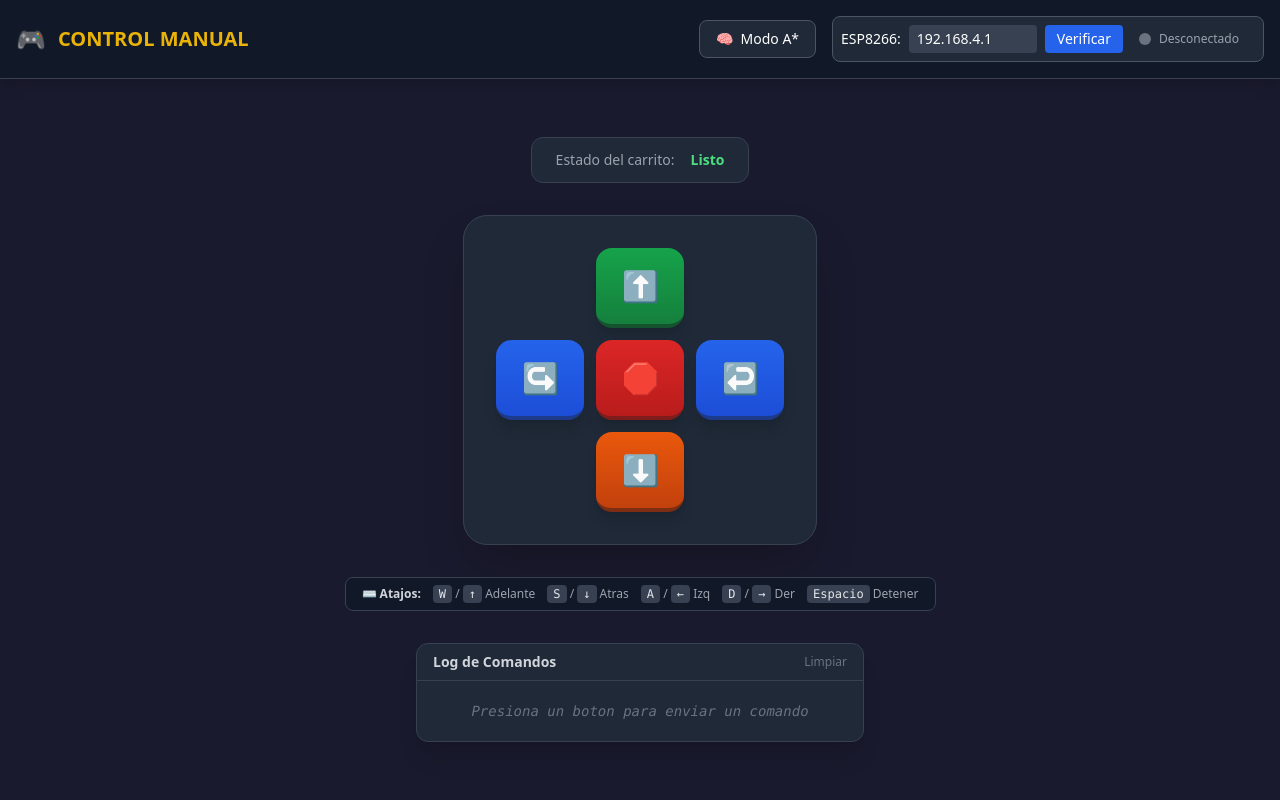
After one commit to gandhisagastume/carrito-ia, a Django app: page /manual/ in a window 1280 px wide. The commit adds this page. Run offline with Django 5.2, Linux system fonts and the light colour scheme; some libraries are stand-ins or nearby versions.

Commit message:
feat: agregar control manual del carrito con pagina separada y endpoint /manual en ESP8266

```diff
--- /dev/null
+++ b/grid/static/js/manual.js
@@ -0,0 +1,204 @@
+document.addEventListener('DOMContentLoaded', () => {
+    // ── CSRF helper ──
+    function getCookie(name) {
+        let cookieValue = null;
+        if (document.cookie && document.cookie !== '') {
+            const cookies = document.cookie.split(';');
+            for (let i = 0; i < cookies.length; i++) {
+                const cookie = cookies[i].trim();
+                if (cookie.substring(0, name.length + 1) === (name + '=')) {
+                    cookieValue = decodeURIComponent(cookie.substring(name.length + 1));
+                    break;
+                }
+            }
+        }
+        return cookieValue;
+    }
+
+    // ── Estado ──
+    let isSending = false;
+    const espIpInput = document.getElementById('espIp');
+    const commandLog = document.getElementById('commandLog');
+    const carStatus = document.getElementById('carStatus');
+
+    // ── Log helpers ──
+    function addLogEntry(icon, text, colorClass = 'text-gray-300') {
+        // Quitar el placeholder si existe
+        if (commandLog.children.length === 1 && commandLog.children[0].classList.contains('italic')) {
+            commandLog.innerHTML = '';
+        }
+
+        const entry = document.createElement('div');
+        entry.className = `log-entry flex items-center gap-2 px-2 py-1 rounded log-flash ${colorClass}`;
+        const time = new Date().toLocaleTimeString('es-ES', { hour12: false, hour: '2-digit', minute: '2-digit', second: '2-digit' });
+        entry.innerHTML = `<span class="text-gray-500 text-xs">${time}</span><span>${icon}</span><span>${text}</span>`;
+        commandLog.insertBefore(entry, commandLog.firstChild);
+
+        // Limitar a 50 entradas
+        while (commandLog.children.length > 50) {
+            commandLog.removeChild(commandLog.lastChild);
+        }
+    }
+
+    document.getElementById('btnClearLog').addEventListener('click', () => {
+        commandLog.innerHTML = '<div class="text-gray-500 italic text-center py-2">Presiona un boton para enviar un comando</div>';
+    });
+
+    // ── Enviar comando ──
+    async function sendCommand(action) {
+        const ip = espIpInput.value.trim();
+        if (!ip) {
+            addLogEntry('⚠️', 'Falta la IP del ESP8266', 'text-yellow-400');
+            return;
+        }
+
+        if (isSending) {
+            addLogEntry('⏳', 'Espera a que termine el comando anterior...', 'text-yellow-400');
+            return;
+        }
+
+        isSending = true;
+        carStatus.innerText = 'Enviando...';
+        carStatus.className = 'text-yellow-400 font-bold text-sm';
+
+        const actionLabels = {
+            'FORWARD':  { icon: '⬆️', text: 'Avanzar' },
+            'BACKWARD': { icon: '⬇️', text: 'Retroceder' },
+            'LEFT':     { icon: '↪️', text: 'Giro Izquierda 90°' },
+            'RIGHT':    { icon: '↩️', text: 'Giro Derecha 90°' },
+            'STOP':     { icon: '🛑', text: 'Detener' }
+        };
+        const label = actionLabels[action];
+
+        try {
+            const csrfToken = document.querySelector('[name=csrfmiddlewaretoken]')?.value || getCookie('csrftoken');
+            const res = await fetch('/api/manual-command/', {
+                method: 'POST',
+                headers: {
+                    'Content-Type': 'application/json',
+                    'X-CSRFToken': csrfToken
+                },
+                body: JSON.stringify({ esp_ip: ip, action: action })
+            });
+            const data = await res.json();
+
+            if (data.success) {
+                addLogEntry(label.icon, `${label.text} — Enviado a ${ip}`, 'text-green-400');
+                carStatus.innerText = 'Listo';
+                carStatus.className = 'text-green-400 font-bold text-sm';
+            } else {
+                addLogEntry('❌', `${label.text} — Error: ${data.error || 'Desconocido'}`, 'text-red-400');
+                carStatus.innerText = 'Error';
+                carStatus.className = 'text-red-400 font-bold text-sm';
+            }
+        } catch (e) {
+            addLogEntry('❌', `${label.text} — Fallo de red: ${e.message}`, 'text-red-400');
+            carStatus.innerText = 'Desconectado';
+            carStatus.className = 'text-red-400 font-bold text-sm';
+        } finally {
+            isSending = false;
+            // Restaurar estado luego de un rato si estaba en error
+            setTimeout(() => {
+                if (carStatus.innerText !== 'Enviando...') {
+                    carStatus.innerText = 'Listo';
+                    carStatus.className = 'text-green-400 font-bold text-sm';
+                }
+            }, 2000);
+        }
+    }
+
+    // ── Botones ──
+    document.querySelectorAll('.control-btn').forEach(btn => {
+        const action = btn.dataset.action;
+        btn.addEventListener('click', () => sendCommand(action));
+    });
+
+    // ── Teclado ──
+    const keyMap = {
+        'ArrowUp':    'FORWARD',
+        'w':          'FORWARD',
+        'W':          'FORWARD',
+        'ArrowDown':  'BACKWARD',
+        's':          'BACKWARD',
+        'S':          'BACKWARD',
+        'ArrowLeft':  'LEFT',
+        'a':          'LEFT',
+        'A':          'LEFT',
+        'ArrowRight': 'RIGHT',
+        'd':          'RIGHT',
+        'D':          'RIGHT',
+        ' ':          'STOP'
+    };
+
+    document.addEventListener('keydown', (e) => {
+        if (keyMap[e.key]) {
+            e.preventDefault();
+            const action = keyMap[e.key];
+            const btn = document.querySelector(`.control-btn[data-action="${action}"]`);
+            if (btn) {
+                btn.classList.add('active-hold');
+                sendCommand(action);
+            }
+        }
+    });
+
+    document.addEventListener('keyup', (e) => {
+        if (keyMap[e.key]) {
+            const action = keyMap[e.key];
+            const btn = document.querySelector(`.control-btn[data-action="${action}"]`);
+            if (btn) btn.classList.remove('active-hold');
+        }
+    });
+
+    // ── Verificar ESP (misma lógica que grid.js) ──
+    document.getElementById('btnCheckEsp').addEventListener('click', async () => {
+        const ip = espIpInput.value.trim();
+        const statusIcon = document.getElementById('espStatus');
+        const statusText = document.getElementById('espStatusText');
+        const btn = document.getElementById('btnCheckEsp');
+
+        if (!ip) {
+            addLogEntry('⚠️', 'Ingresa una IP para verificar', 'text-yellow-400');
+            return;
+        }
+
+        btn.disabled = true;
+        btn.innerText = '⏳';
+        statusIcon.className = 'w-3 h-3 rounded-full bg-yellow-500 animate-pulse';
+        statusText.innerText = 'Buscando...';
+        statusText.className = 'text-xs text-yellow-500 w-24';
+
+        try {
+            const csrfToken = document.querySelector('[name=csrfmiddlewaretoken]')?.value || getCookie('csrftoken');
+            const res = await fetch('/api/check-esp/', {
+                method: 'POST',
+                headers: {
+                    'Content-Type': 'application/json',
+                    'X-CSRFToken': csrfToken
+                },
+                body: JSON.stringify({ esp_ip: ip })
+            });
+            const data = await res.json();
+
+            if (data.success) {
+                statusIcon.className = 'w-3 h-3 rounded-full bg-green-500 shadow-[0_0_8px_rgba(34,197,94,0.8)]';
+                statusText.innerText = 'Conectado';
+                statusText.className = 'text-xs text-green-400 font-bold w-24';
+                addLogEntry('✅', `ESP8266 conectado en ${ip}`, 'text-green-400');
+            } else {
+                statusIcon.className = 'w-3 h-3 rounded-full bg-red-500';
+                statusText.innerText = 'Error IP';
+                statusText.className = 'text-xs text-red-400 w-24';
+                addLogEntry('❌', `No se pudo conectar a ${ip}`, 'text-red-400');
+            }
+        } catch (e) {
+            statusIcon.className = 'w-3 h-3 rounded-full bg-red-500';
+            statusText.innerText = 'Fallo de Red';
+            statusText.className = 'text-xs text-red-400 w-24';
+            addLogEntry('❌', `Fallo de red al contactar ${ip}`, 'text-red-400');
+        } finally {
+            btn.disabled = false;
+            btn.innerText = 'Verificar';
+        }
+    });
+});
--- a/grid/templates/grid/index.html
+++ b/grid/templates/grid/index.html
@@ -32,6 +32,12 @@
         <div class="flex items-center gap-3">
             <span class="text-2xl">♚</span>
             <h1 class="text-xl font-bold text-yellow-500">CARRITO A*</h1>
+        </div>
+        <div class="flex items-center gap-2">
+            <a href="/manual/" class="bg-gray-800 hover:bg-gray-700 px-4 py-2 rounded-lg border border-gray-600 text-sm transition flex items-center gap-2">
+                <span>🎮</span>
+                <span>Control Manual</span>
+            </a>
         </div>
         <div class="flex items-center gap-2 bg-gray-800 p-2 rounded-lg border border-gray-600">
             <span class="text-sm font-medium">ESP8266:</span>
--- /dev/null
+++ b/grid/templates/grid/manual.html
@@ -0,0 +1,128 @@
+<!DOCTYPE html>
+<html lang="en">
+<head>
+    <meta charset="UTF-8">
+    <meta name="viewport" content="width=device-width, initial-scale=1.0">
+    <title>Control Manual — Carrito A*</title>
+    <script src="https://cdn.tailwindcss.com"></script>
+    <style>
+        body { background-color: #1a1a2e; color: white; }
+        .control-btn {
+            transition: all 0.1s ease;
+            user-select: none;
+        }
+        .control-btn:active {
+            transform: scale(0.92);
+            filter: brightness(1.2);
+        }
+        .control-btn.active-hold {
+            transform: scale(0.95);
+            filter: brightness(1.3);
+            box-shadow: 0 0 20px rgba(250, 204, 21, 0.5);
+        }
+        @keyframes commandFlash {
+            0% { background-color: rgba(59, 130, 246, 0.3); }
+            100% { background-color: transparent; }
+        }
+        .log-flash {
+            animation: commandFlash 0.4s ease-out;
+        }
+        .log-entry {
+            transition: all 0.2s;
+        }
+    </style>
+</head>
+<body class="min-h-screen flex flex-col">
+
+    <!-- Navbar -->
+    <nav class="bg-gray-900 border-b border-gray-700 p-4 flex justify-between items-center shadow-lg">
+        <div class="flex items-center gap-3">
+            <span class="text-2xl">🎮</span>
+            <h1 class="text-xl font-bold text-yellow-500">CONTROL MANUAL</h1>
+        </div>
+
+        <div class="flex items-center gap-4">
+            <a href="/" class="bg-gray-800 hover:bg-gray-700 px-4 py-2 rounded-lg border border-gray-600 text-sm transition flex items-center gap-2">
+                <span>🧠</span>
+                <span>Modo A*</span>
+            </a>
+
+            <div class="flex items-center gap-2 bg-gray-800 p-2 rounded-lg border border-gray-600">
+                <span class="text-sm font-medium">ESP8266:</span>
+                <input type="text" id="espIp" value="192.168.4.1" class="bg-gray-700 border-gray-600 rounded px-2 py-1 text-sm w-32 focus:outline-none focus:ring-1 focus:ring-yellow-500" placeholder="IP">
+                <button id="btnCheckEsp" class="bg-blue-600 hover:bg-blue-500 px-3 py-1 rounded text-sm transition">Verificar</button>
+                <div class="flex items-center gap-2 ml-2">
+                    <span id="espStatus" class="w-3 h-3 rounded-full bg-gray-500"></span>
+                    <span id="espStatusText" class="text-xs text-gray-400 w-24">Desconectado</span>
+                </div>
+            </div>
+        </div>
+    </nav>
+
+    <main class="flex-1 p-6 flex flex-col items-center justify-center gap-8">
+
+        <!-- Status Banner -->
+        <div class="bg-gray-800 rounded-xl px-6 py-3 border border-gray-700 flex items-center gap-4">
+            <span class="text-gray-400 text-sm">Estado del carrito:</span>
+            <span id="carStatus" class="text-green-400 font-bold text-sm">Listo</span>
+        </div>
+
+        <!-- Control Pad -->
+        <div class="bg-gray-800 rounded-3xl p-8 border border-gray-700 shadow-2xl">
+            <div class="grid grid-cols-3 gap-3 w-72">
+                <!-- Fila 1 -->
+                <div></div>
+                <button id="btnForward" class="control-btn bg-gradient-to-b from-green-600 to-green-700 hover:from-green-500 hover:to-green-600 rounded-2xl h-20 flex items-center justify-center text-3xl shadow-lg border-b-4 border-green-900" data-action="FORWARD" title="Avanzar">
+                    ⬆️
+                </button>
+                <div></div>
+
+                <!-- Fila 2 -->
+                <button id="btnLeft" class="control-btn bg-gradient-to-b from-blue-600 to-blue-700 hover:from-blue-500 hover:to-blue-600 rounded-2xl h-20 flex items-center justify-center text-3xl shadow-lg border-b-4 border-blue-900" data-action="LEFT" title="Girar Izquierda 90°">
+                    ↪️
+                </button>
+                <button id="btnStop" class="control-btn bg-gradient-to-b from-red-600 to-red-700 hover:from-red-500 hover:to-red-600 rounded-2xl h-20 flex items-center justify-center text-3xl shadow-lg border-b-4 border-red-900" data-action="STOP" title="Detener">
+                    🛑
+                </button>
+                <button id="btnRight" class="control-btn bg-gradient-to-b from-blue-600 to-blue-700 hover:from-blue-500 hover:to-blue-600 rounded-2xl h-20 flex items-center justify-center text-3xl shadow-lg border-b-4 border-blue-900" data-action="RIGHT" title="Girar Derecha 90°">
+                    ↩️
+                </button>
+
+                <!-- Fila 3 -->
+                <div></div>
+                <button id="btnBackward" class="control-btn bg-gradient-to-b from-orange-600 to-orange-700 hover:from-orange-500 hover:to-orange-600 rounded-2xl h-20 flex items-center justify-center text-3xl shadow-lg border-b-4 border-orange-900" data-action="BACKWARD" title="Retroceder">
+                    ⬇️
+                </button>
+                <div></div>
+            </div>
+        </div>
+
+        <!-- Atajos de teclado -->
+        <div class="bg-gray-900 rounded-lg px-4 py-2 border border-gray-700 text-xs text-gray-400 flex items-center gap-3">
+            <span class="font-bold text-gray-300">⌨️ Atajos:</span>
+            <span><kbd class="bg-gray-700 px-1.5 py-0.5 rounded text-gray-200">W</kbd> / <kbd class="bg-gray-700 px-1.5 py-0.5 rounded text-gray-200">↑</kbd> Adelante</span>
+            <span><kbd class="bg-gray-700 px-1.5 py-0.5 rounded text-gray-200">S</kbd> / <kbd class="bg-gray-700 px-1.5 py-0.5 rounded text-gray-200">↓</kbd> Atras</span>
+            <span><kbd class="bg-gray-700 px-1.5 py-0.5 rounded text-gray-200">A</kbd> / <kbd class="bg-gray-700 px-1.5 py-0.5 rounded text-gray-200">←</kbd> Izq</span>
+            <span><kbd class="bg-gray-700 px-1.5 py-0.5 rounded text-gray-200">D</kbd> / <kbd class="bg-gray-700 px-1.5 py-0.5 rounded text-gray-200">→</kbd> Der</span>
+            <span><kbd class="bg-gray-700 px-1.5 py-0.5 rounded text-gray-200">Espacio</kbd> Detener</span>
+        </div>
+
+        <!-- Log de Comandos -->
+        <div class="w-full max-w-md bg-gray-800 rounded-xl border border-gray-700 shadow-xl flex flex-col max-h-64 overflow-hidden">
+            <div class="px-4 py-2 border-b border-gray-700 flex justify-between items-center">
+                <h3 class="text-gray-300 font-bold text-sm">Log de Comandos</h3>
+                <button id="btnClearLog" class="text-xs text-gray-500 hover:text-gray-300 transition">Limpiar</button>
+            </div>
+            <div id="commandLog" class="flex-1 overflow-y-auto p-3 space-y-1 text-sm font-mono">
+                <div class="text-gray-500 italic text-center py-2">Presiona un boton para enviar un comando</div>
+            </div>
+        </div>
+
+    </main>
+
+    <!-- CSRF Token -->
+    {% csrf_token %}
+
+    <script src="/static/js/manual.js"></script>
+</body>
+</html>
--- a/grid/urls.py
+++ b/grid/urls.py
@@ -3,8 +3,10 @@ from . import views
 
 urlpatterns = [
     path('', views.index, name='index'),
+    path('manual/', views.manual_control, name='manual_control'),
     path('api/calculate/', views.calculate_path, name='calculate_path'),
     path('api/send-to-cart/', views.send_to_cart, name='send_to_cart'),
     path('api/check-esp/', views.check_esp, name='check_esp'),
     path('api/cart-status/', views.cart_status, name='cart_status'),
+    path('api/manual-command/', views.manual_command, name='manual_command'),
 ]
--- a/grid/views.py
+++ b/grid/views.py
@@ -72,3 +72,38 @@ def cart_status(request):
     if request.method == 'GET':
         return JsonResponse({"status": "idle", "step": 0})
     return JsonResponse({"error": "Only GET method is allowed"}, status=405)
+
+def manual_control(request):
+    return render(request, 'grid/manual.html')
+
+def manual_command(request):
+    if request.method == 'POST':
+        try:
+            data = json.loads(request.body)
+            esp_ip = data.get('esp_ip')
+            action = data.get('action')
+
+            if not esp_ip:
+                return JsonResponse({"success": False, "error": "Falta la IP del ESP"})
+            if not action:
+                return JsonResponse({"success": False, "error": "Falta la accion"})
+
+            # Validar acciones permitidas
+            valid_actions = ['FORWARD', 'BACKWARD', 'LEFT', 'RIGHT', 'STOP']
+            if action not in valid_actions:
+                return JsonResponse({"success": False, "error": f"Accion invalida: {action}"})
+
+            esp_url = f"http://{esp_ip}/manual"
+            response = requests.post(esp_url, json={"action": action}, timeout=5)
+
+            if response.status_code == 200:
+                return JsonResponse({"success": True, "message": "Comando enviado al carrito"})
+            else:
+                return JsonResponse({"success": False, "error": f"Error del ESP: HTTP {response.status_code}"})
+
+        except requests.exceptions.RequestException as e:
+            return JsonResponse({"success": False, "error": f"No se pudo conectar al carrito en {esp_ip}"})
+        except Exception as e:
+            return JsonResponse({"success": False, "error": str(e)})
+
+    return JsonResponse({"error": "Only POST method is allowed"}, status=405)
```
Also changed, not shown: 1 other file.
